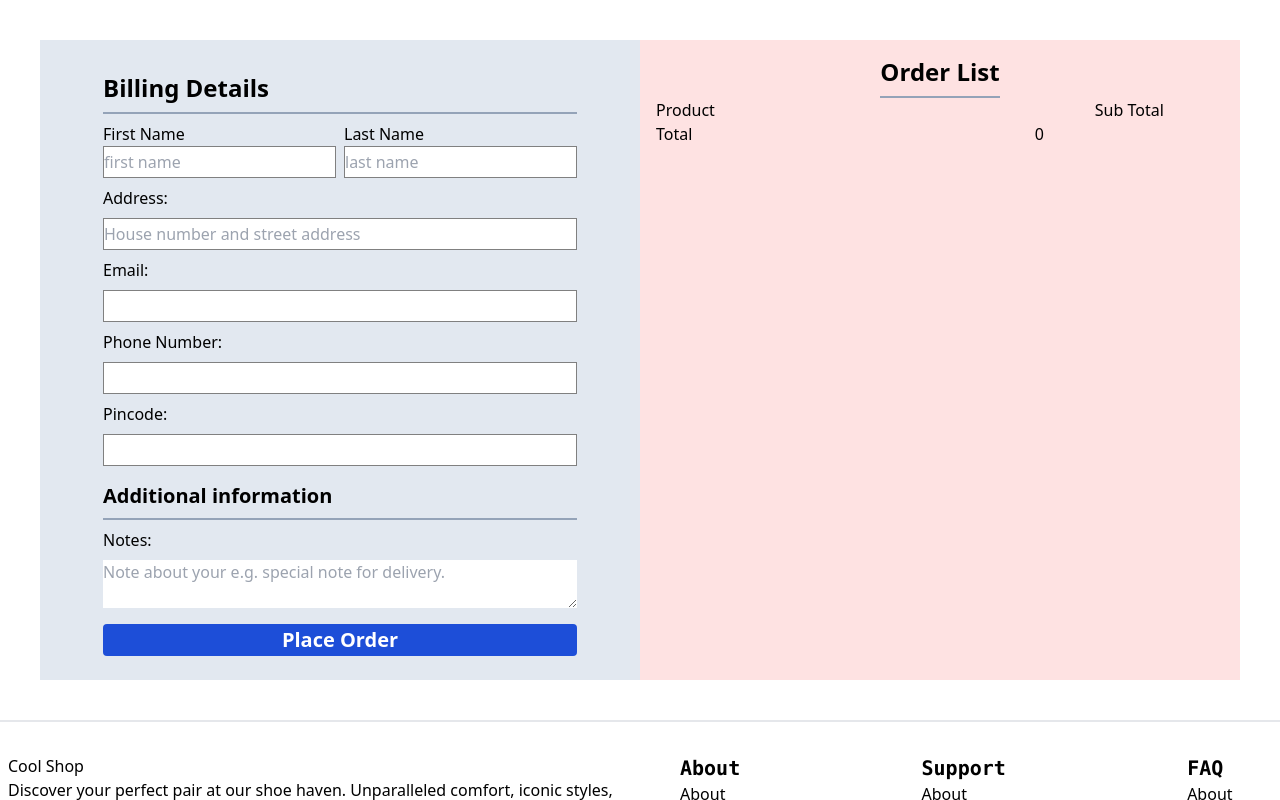
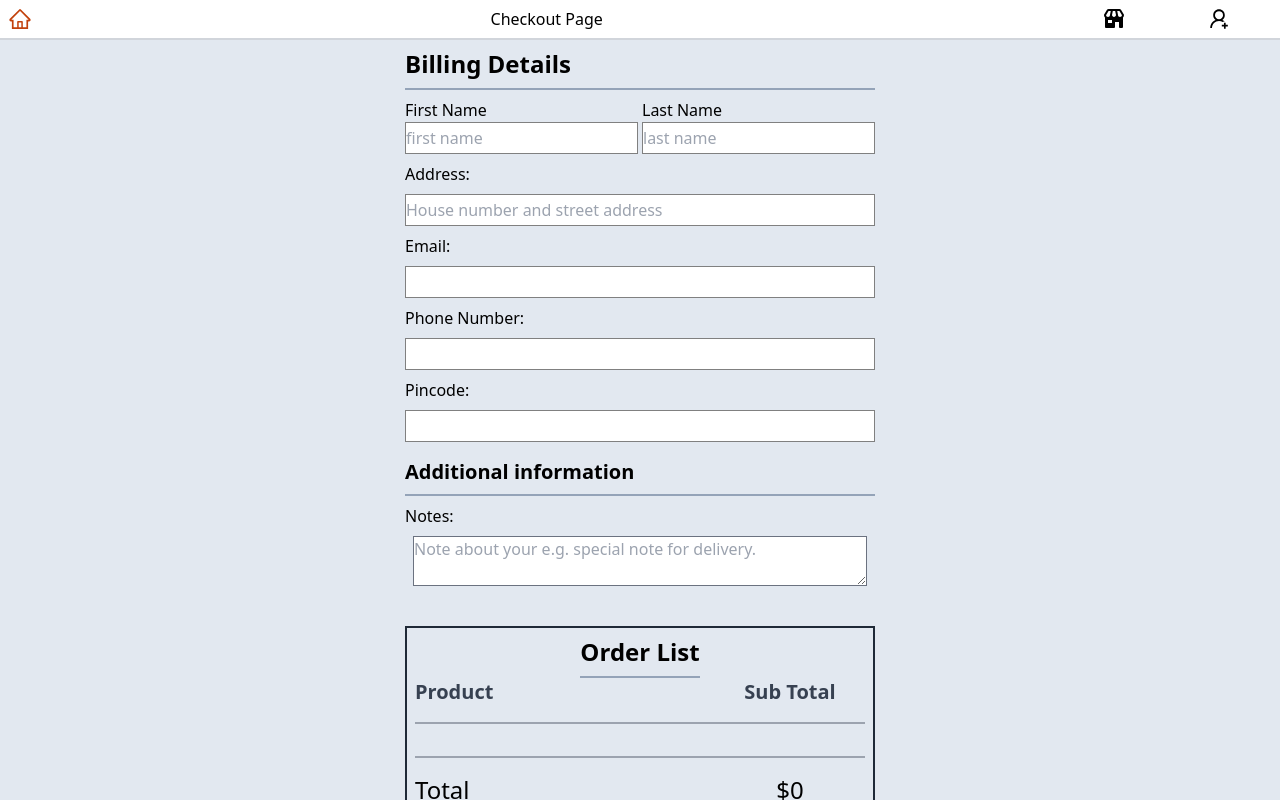
Before and after one commit to CurlyRishabh/E-commerce, a React (Create React App) app in the folder client/: page /checkout in a window 1280 px wide. Shown: the top 800 px of the page. Built offline with nearby package versions, Linux system fonts and the light colour scheme.

Commit message:
checkout done

```diff
--- a/client/src/Pages/Cart/cart.jsx
+++ b/client/src/Pages/Cart/cart.jsx
@@ -153,7 +153,10 @@ function Cart() {
 					</table>
 					<div className="flex justify-between mx-3 my-2 rounded-md items-center border-2 w-5/6  p-4 ">
 						<p className="font-medium">Sub-Total: ${total}</p>
+							<Link to="/checkout">
+
 						<button className="bg-blue-600 px-2 h-8 rounded-lg text-white font-semibold ">Checkout</button>
+							</Link>
 					</div>
 				</>
 			)}
--- a/client/src/Pages/Checkout/Checkout.js
+++ b/client/src/Pages/Checkout/Checkout.js
@@ -1,17 +1,20 @@
 import React, {useState, useEffect} from "react";
 import Cookies from "js-cookie";
 import "./checkout.css";
+import { AiOutlineUserAdd, AiOutlineHome} from "react-icons/ai";
+import {BiSolidStore} from "react-icons/bi";
+import {Link} from "react-router-dom";
 
 
 
 function OrderList(props){
     return (
 		<>
-			<p className="w-2/3">
+			<p className="w-2/3 font-mono text-gray-800 text-sm">
 				{props.title} x {props.qty}
 			</p>
-			<p className="w-1/3 text-center">
-				{props.qty * props.newPrice}
+			<p className="w-1/3 font-mono text-gray-800 text-center">
+				${props.qty * props.newPrice}
 			</p>
 		</>
 	);
@@ -76,12 +79,27 @@ const handleSubmit = (e) => {
 
 
 	return (
-		<div className="flex  m-10">
-			<div className="bg-slate-200 w-1/2 flex justify-center p-4">
-				<form onSubmit={handleSubmit} className="flex flex-col space-y-2 font-light m-4  formed  ">
+		<div className="bg-slate-200  flex justify-center">
+			<div className="flex border-b-2 border-gray-300 p-2  fixed bg-white w-full h-10 top-0 left-0 justify-between items-center">
+				<Link to="/home">
+					<AiOutlineHome className=" flex items-center w-6 h-6 text-orange-700">Home</AiOutlineHome>
+				</Link>
+				<h1>Checkout Page</h1>
+				<div className="flex justify-around w-2/6 md:w-1/6">
+					<Link to="/products">
+						<BiSolidStore className="w-6 h-6" />
+					</Link>
+
+					<Link to="/profile">
+						<AiOutlineUserAdd className="w-6 h-6" />
+					</Link>
+				</div>
+			</div>
+			<form onSubmit={handleSubmit} className="flex flex-col formed m-8 mt-12">
+				<div className="flex flex-col space-y-2 font-light md:mx-40 lg:mx-72">
 					<h1 className="font-semibold text-2xl border-b-2 border-slate-400 pb-2">Billing Details</h1>
 					<div className="flex flex-row justify-between">
-						<div className="flex flex-col mr-2">
+						<div className="flex flex-col w-1/2 ">
 							<label htmlFor="firstName">First Name</label>
 							<input
 								type="text"
@@ -92,7 +110,7 @@ const handleSubmit = (e) => {
 								onChange={handleChange}
 							/>
 						</div>
-						<div className="flex flex-col ">
+						<div className="flex flex-col ml-1 w-1/2 ">
 							<label htmlFor="lastName">Last Name</label>
 							<input
 								type="text"
@@ -129,28 +147,34 @@ const handleSubmit = (e) => {
 					<textarea
 						id="notes"
 						name="notes"
+						className="border-[1px] mx-2 border-gray-500"
 						placeholder="Note about your e.g. special note for delivery."
 						value={formData.notes}
 						onChange={handleChange}
 					/>
+				</div>
+				<div className=" border-2 border-gray-800 flex flex-col items-center p-2 mt-10 md:mx-40 lg:mx-72">
+					<h1 className="font-semibold text-2xl border-b-2 border-slate-400 pb-2">Order List</h1>
+					<div className="flex flex-wrap justify-between  w-full">
+						<h2 className="w-2/3 font-semibold text-gray-700 text-xl">Product</h2>
+						<h2 className="w-1/3 font-semibold text-gray-700 text-xl text-center">Sub Total</h2>
+						<p className="border-t-2 border-gray-400 w-full my-4 "></p>
 
-					<button type="submit" className="text-xl rounded h-8 bg-blue-700 text-white font-bold relative top-2">
-						Place Order
-					</button>
-				</form>
-			</div>
-			<div className="bg-red-100 w-1/2 flex flex-col items-center p-4">
-				<h1 className="font-semibold text-2xl border-b-2 border-slate-400 pb-2">Order List</h1>
-				<div className="flex flex-wrap justify-between  w-full">
-					<h2 className="w-2/3">Product</h2>
-					<h2 className="w-1/3 text-center">Sub Total</h2>
-                    {order.map((x)=>{
-                        return <OrderList title={x.title} newPrice={x.newPrice} qty={x.qty} />
-                    })}
-                    <p className="w-2/3">Total</p>
-                    <p className="w-1/3">{total}</p>
+						{order.map((x) => {
+							return <OrderList title={x.title} newPrice={x.newPrice} qty={x.qty} />;
+						})}
+						<p className="border-t-2 border-gray-400 w-full my-4 "></p>
+						<p className="w-2/3 font-thin text-2xl  ">Total</p>
+						<p className="w-1/3 font-thin text-2xl  text-center">${total}</p>
+						<button
+							type="submit"
+							className="text-xl rounded h-10 w-full mx-10 mt-8  bg-blue-700 text-white font-bold"
+						>
+							Place Order
+						</button>
+					</div>
 				</div>
-			</div>
+			</form>
 		</div>
 	);
 };
--- a/client/src/Pages/Checkout/checkout.css
+++ b/client/src/Pages/Checkout/checkout.css
@@ -1,4 +1,9 @@
+
+
 .formed input{
    border: 1px solid grey;
   height: 2rem;
+  /* margin-left: 0.5rem;
+  margin-right: 0.5rem; */
+  width: 100%;
 }
--- a/client/src/Pages/Home/main.js
+++ b/client/src/Pages/Home/main.js
@@ -13,7 +13,7 @@ export default function main(props) {
 				<span className="flex flex-row justify-evenly pt-2 md:pb-4">
 					<p className="font-mono text-sm md:text-4xl text-orange-600 font-semibold ">$180</p>{" "}
 					<button
-						onClick={() => props.handleCart("Nike", shoe, "120")}
+						onClick={() => props.handleCart("Nike Air Max Orange", shoe, "180")}
 						className="bg-orange-600 text-xs md:text-xl rounded-xl w-20 md:w-32 text-white"
 					>
 						Add
--- a/client/src/Pages/Product/components/Card.jsx
+++ b/client/src/Pages/Product/components/Card.jsx
@@ -54,7 +54,7 @@ export default function Card(props) {
 
 
 	return (
-		<div className="w-36 my-2 md:mb-6 md:w-60 flex flex-col justify-between p-1 border-2 m-1 rounded-2xl bg-slate-50">
+		<div className="w-36 my-2 md:mb-6 md:w-60 flex flex-col justify-between p-1 border-2 m-1 rounded-2xl bg-white">
 			<div className="flex justify-between  w-full">
 				<BsHeartFill className="text-slate-600 hover:text-red-600 " />
 				{show ? (
```
